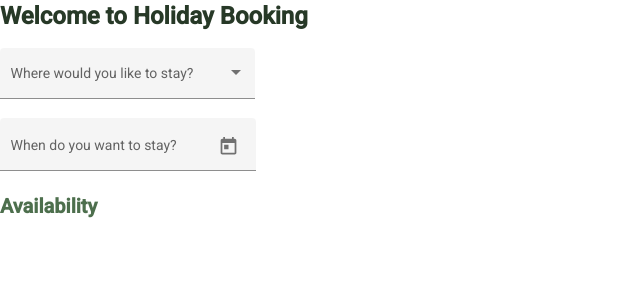
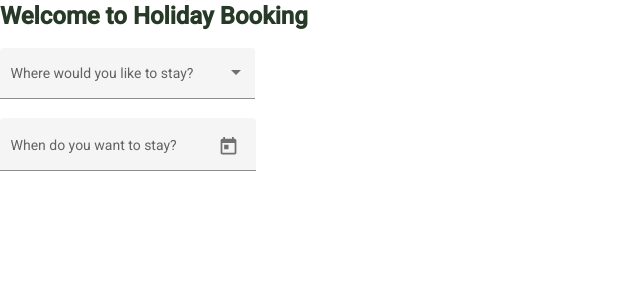
Before and after one commit to manicmonkey/holiday-booking, an Angular app in the folder src/main/frontend/: page / in a window 1280 px wide. Shown: the top 300 px of the page, without its empty margins (0-640 px from the left). Built offline with nearby package versions, Linux system fonts and the light colour scheme; no server answers.

Commit message:
Hide availability heading until we have the inputs

```diff
--- a/src/main/frontend/src/app/app.component.html
+++ b/src/main/frontend/src/app/app.component.html
@@ -26,7 +26,7 @@
   <mat-error *ngIf="range.controls.end.hasError('matEndDateInvalid')">Invalid end date</mat-error>
 </mat-form-field>
 
-<h2>Availability</h2>
+<h2 *ngIf="canGetAvailability()">Availability</h2>
 
 <ul>
   <availability-list [property]="selectedProperty" [checkIn]="range.controls.start.value" [checkOut]="range.controls.end.value">
--- a/src/main/frontend/src/app/app.component.ts
+++ b/src/main/frontend/src/app/app.component.ts
@@ -17,4 +17,8 @@ export class AppComponent {
     start: new FormControl(),
     end: new FormControl()
   });
+
+  canGetAvailability(): boolean {
+    return this.selectedProperty && this.range.controls.start.value && this.range.controls.end.value;
+  }
 }
```
